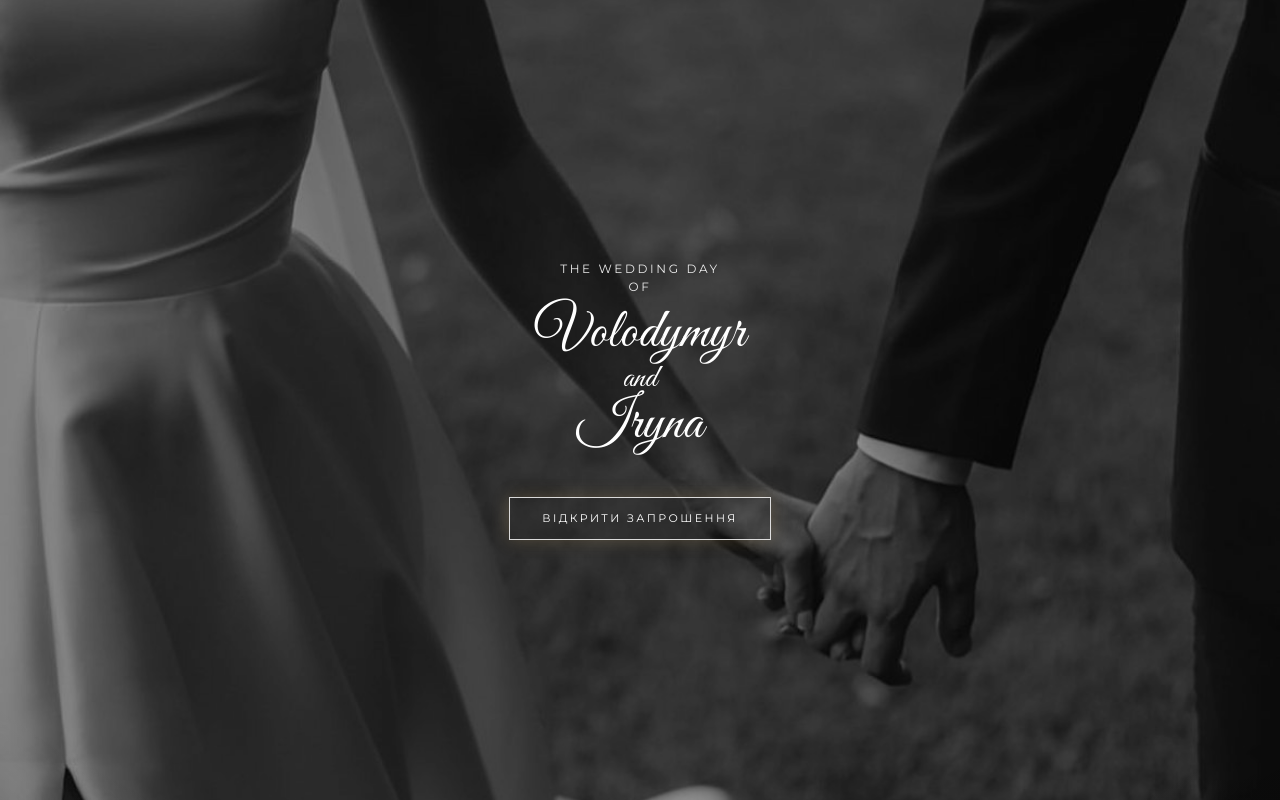
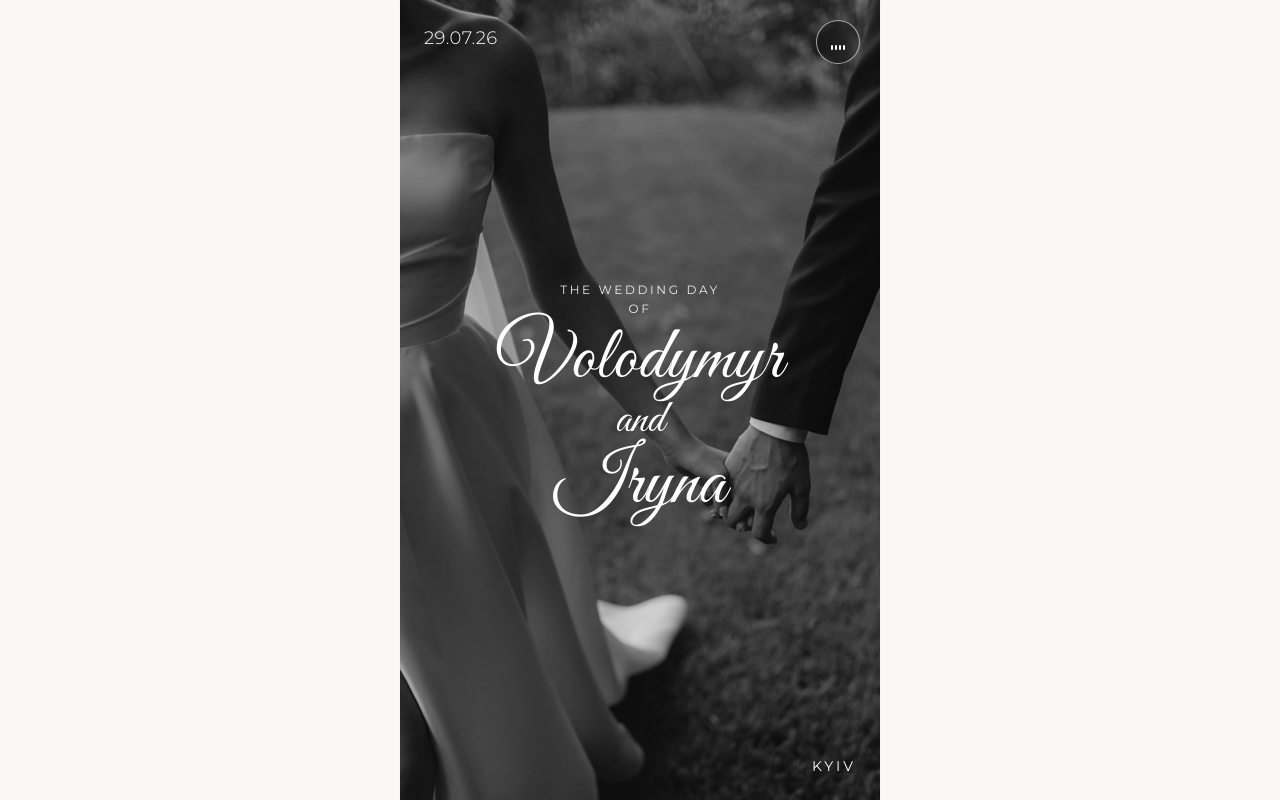
Before and after one commit to axlrose023/wedding_invitator, a React (Vite) app in the folder frontend/: page / in a window 1280 px wide. Shown: the top 800 px of the page. Built offline with nearby package versions, Linux system fonts and the light colour scheme; a web font is replaced by a local one.

Commit message:
Remove intro cover; invitation loads directly, music starts on first interaction
Co-Authored-By: Claude Opus 4.8 <noreply@anthropic.com>

```diff
--- a/frontend/src/App.tsx
+++ b/frontend/src/App.tsx
@@ -1,6 +1,5 @@
 import { useReveal } from "./hooks/useReveal";
 import { MusicProvider } from "./music";
-import { Intro } from "./components/Intro";
 import { MusicPlayer } from "./components/MusicPlayer";
 import { Hero } from "./components/Hero";
 import { Greeting } from "./components/Greeting";
@@ -20,7 +19,6 @@ export default function App() {
 
   return (
     <MusicProvider>
-      <Intro />
       <div
         ref={ref}
         className="app-content relative mx-auto min-h-screen w-full max-w-[480px] bg-minimal-bg shadow-sm"
--- a/frontend/src/components/Intro.tsx
+++ /dev/null
@@ -1,119 +0,0 @@
-import { useEffect, useState } from "react";
-import { wedding as w } from "../data";
-import { useMusic } from "../music";
-
-// Full-screen cover shown first. The single tap to enter is also the user
-// gesture that lets the music start with sound — the reliable way to have
-// music "playing from the start" for every guest.
-//
-// On tap the cover plays a cinematic dissolve: the single hero image drifts
-// gently toward the viewer, softens and fades, the title lifts away, a warm
-// light blooms — and the invitation settles into focus underneath. One image,
-// so there is no seam anywhere.
-export function Intro() {
-  const { play } = useMusic();
-  const [leaving, setLeaving] = useState(false);
-  const [gone, setGone] = useState(false);
-
-  // While the cover is up, lock the page and keep it at the very top so the
-  // invitation always opens from the beginning — the fixed overlay would
-  // otherwise let the content scroll behind it (or the browser restore an old
-  // scroll position on reload).
-  useEffect(() => {
-    if (gone) return;
-    if ("scrollRestoration" in history) history.scrollRestoration = "manual";
-    window.scrollTo(0, 0);
-    const prev = document.body.style.overflow;
-    document.body.style.overflow = "hidden";
-    return () => {
-      document.body.style.overflow = prev;
-    };
-  }, [gone]);
-
-  const enter = () => {
-    if (leaving) return;
-    play();
-
-    // Reveal the invitation already positioned on the second slide (Greeting),
-    // not the top. Done instantly while the cover still hides the viewport, so
-    // the jump is invisible — the page simply appears there as the cover fades.
-    const html = document.documentElement;
-    const prevScrollBehavior = html.style.scrollBehavior;
-    html.style.scrollBehavior = "auto";
-    const target = document.querySelectorAll<HTMLElement>(
-      ".app-content > section"
-    )[1];
-    document.body.style.overflow = "";
-    if (target) target.scrollIntoView({ block: "start" });
-    else window.scrollTo(0, 0);
-    document.body.style.overflow = "hidden";
-    html.style.scrollBehavior = prevScrollBehavior;
-
-    // Let the invitation underneath settle into focus as the cover dissolves.
-    html.classList.add("intro-opening");
-    setLeaving(true);
-    // Matches the longest transition below (the cover), then unmount.
-    setTimeout(() => {
-      html.classList.remove("intro-opening");
-      setGone(true);
-    }, 1450);
-  };
-
-  if (gone) return null;
-
-  return (
-    <div
-      role="button"
-      tabIndex={0}
-      onClick={enter}
-      onKeyDown={(e) => (e.key === "Enter" || e.key === " ") && enter()}
-      aria-label="Відкрити запрошення"
-      className={
-        "intro-root fixed inset-0 z-[100] overflow-hidden text-white " +
-        (leaving ? "intro-leaving pointer-events-none" : "cursor-pointer")
-      }
-    >
-      {/* The single cover image — drifts in, softens and fades on open */}
-      <div
-        className={
-          "intro-cover absolute inset-0 will-change-transform " +
-          (leaving ? "intro-cover-out" : "")
-        }
-      >
-        <img
-          src="/images/hero.jpg"
-          alt=""
-          className="absolute inset-0 h-full w-full object-cover grayscale"
-        />
-        <div className="absolute inset-0 bg-black/40" />
-        {/* soft vignette for depth */}
-        <div className="pointer-events-none absolute inset-0 bg-[radial-gradient(120%_120%_at_50%_45%,transparent_55%,rgba(0,0,0,0.45)_100%)]" />
-      </div>
-
-      {/* Warm light bloom that flares as the cover opens */}
-      <div className="intro-bloom pointer-events-none absolute left-1/2 top-1/2 z-10 h-[60vmin] w-[60vmin] -translate-x-1/2 -translate-y-1/2 rounded-full bg-[radial-gradient(circle,rgba(255,248,235,0.65)_0%,rgba(255,248,235,0)_65%)]" />
-
-      {/* Title — lifts and fades away as the cover dissolves */}
-      <div
-        className={
-          "intro-title pointer-events-none absolute inset-0 z-20 flex flex-col items-center justify-center px-6 text-center " +
-          (leaving ? "-translate-y-4 opacity-0" : "translate-y-0 opacity-100")
-        }
-      >
-        <p className="label text-[12px] text-white/90">{w.kicker}</p>
-        <p className="label mb-3 text-[12px] text-white/90">{w.kickerOf}</p>
-        <span className="font-signature text-[56px] leading-[0.9]">
-          {w.groom}
-        </span>
-        <span className="font-signature -mt-1 text-[32px]">{w.and}</span>
-        <span className="font-signature -mt-1 text-[56px] leading-[0.9]">
-          {w.bride}
-        </span>
-
-        <span className="label mt-12 border border-white/70 px-8 py-3 text-[11px] intro-cta">
-          Відкрити запрошення
-        </span>
-      </div>
-    </div>
-  );
-}
--- a/frontend/src/index.css
+++ b/frontend/src/index.css
@@ -80,81 +80,6 @@ body {
   .equalizer.playing > span { animation: none; height: 10px; }
 }
 
-/* ── Intro: cinematic dissolve — one image, no seam ─────────────────── */
-/* The cover drifts toward the viewer, softens and fades out. */
-.intro-cover {
-  transition: opacity 1000ms ease,
-    transform 1400ms cubic-bezier(0.4, 0, 0.2, 1), filter 1000ms ease;
-}
-.intro-cover-out {
-  opacity: 0;
-  transform: scale(1.12);
-  filter: blur(6px);
-}
-
-.intro-title {
-  transition: opacity 700ms ease, transform 900ms cubic-bezier(0.22, 1, 0.36, 1);
-}
-
-/* Warm light that blooms once as the cover opens. */
-.intro-bloom {
-  opacity: 0;
-}
-.intro-leaving .intro-bloom {
-  animation: intro-bloom 1100ms ease-out forwards;
-}
-@keyframes intro-bloom {
-  0% { opacity: 0; transform: translate(-50%, -50%) scale(0.6); }
-  45% { opacity: 0.55; }
-  100% { opacity: 0; transform: translate(-50%, -50%) scale(1.7); }
-}
-
-/* The invitation underneath settles gently into focus. */
-.intro-opening .app-content {
-  animation: intro-content-in 1300ms cubic-bezier(0.22, 1, 0.36, 1) both;
-}
-@keyframes intro-content-in {
-  from { opacity: 0; }
-  to { opacity: 1; }
-}
-
-/* Gentle breathing glow on the call-to-action while the cover waits. */
-.intro-cta {
-  animation: intro-cta-glow 2.6s ease-in-out infinite;
-}
-@keyframes intro-cta-glow {
-  0%, 100% {
-    box-shadow: 0 0 0 0 rgba(255, 255, 255, 0);
-    border-color: rgba(255, 255, 255, 0.55);
-  }
-  50% {
-    box-shadow: 0 0 22px 0 rgba(200, 168, 106, 0.35);
-    border-color: rgba(255, 255, 255, 0.9);
-  }
-}
-
-/* Respect reduced-motion: no drift or bloom, just a calm cross-fade. */
-@media (prefers-reduced-motion: reduce) {
-  .intro-cover {
-    transition: opacity 700ms ease !important;
-    transform: none !important;
-    filter: none !important;
-  }
-  .intro-cover-out {
-    transform: none !important;
-    filter: none !important;
-  }
-  .intro-leaving .intro-bloom {
-    animation: none;
-  }
-  .intro-opening .app-content {
-    animation: none;
-  }
-  .intro-cta {
-    animation: none;
-  }
-}
-
 /* subtle reveal-on-scroll */
 .reveal {
   opacity: 0;
```
Also changed, not shown: 4 other files (tests, documents, lock files or other folders).
